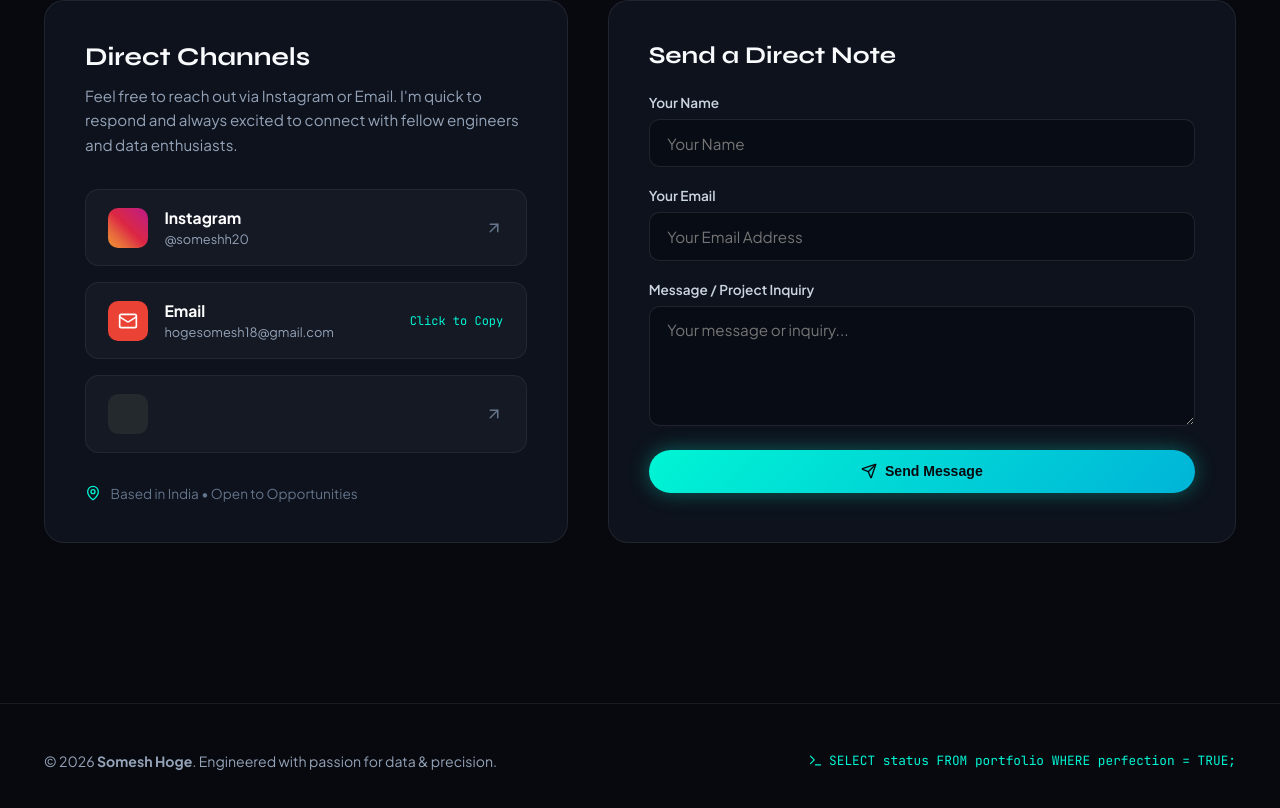
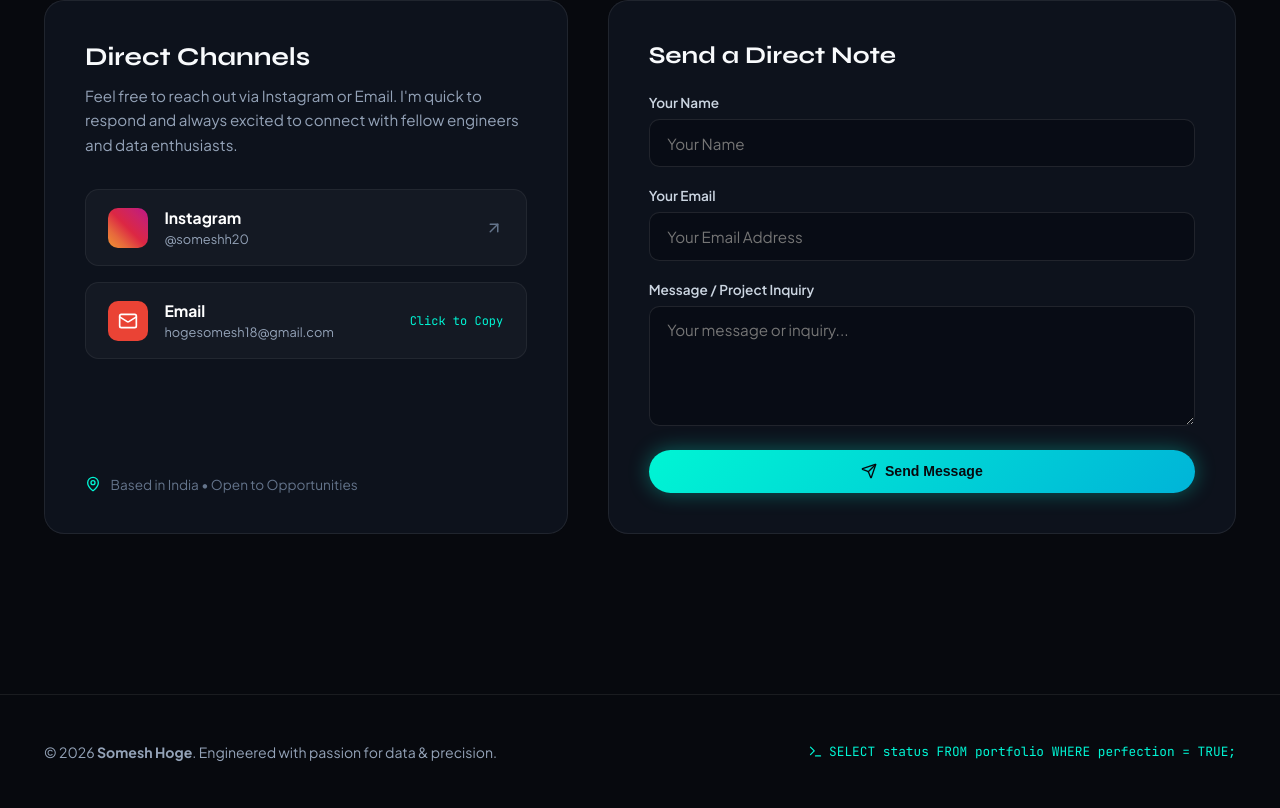
Before and after one commit to hoge-somesh/hoge-somesh.github.io, a plain HTML site: page index.html in a window 1280 px wide. Shown: the part 6606-7414 px from the top of the page. Drawn offline with nearby package versions, Linux system fonts and the light colour scheme.

Commit message:
Remove GitHub link from index.html
Removed GitHub social link from the HTML.

```diff
--- a/index.html
+++ b/index.html
@@ -1791,15 +1791,6 @@
                 </div>
                 <span style="font-size:0.75rem; color:var(--accent-cyan); font-family:var(--font-mono);">Click to Copy</span>
               </div>
-
-              <a href="https://github.com/hoge-somesh" target="_blank" rel="noopener" class="social-card-item">
-                <div class="social-icon-name">
-                  <div class="social-ico github">
-                    <i data-lucide="github" style="width:20px;height:20px;"></i>
-                  </div>
-                </div>
-                <i data-lucide="arrow-up-right" style="width:18px;height:18px;color:var(--text-dim);"></i>
-              </a>
             </div>
           </div>
 
@@ -2016,8 +2007,7 @@
       ],
       somesh_socials: [
         { platform: "Instagram", handle: "@someshh20", link_status: "Active & Reachable" },
-        { platform: "Email", handle: "hogesomesh18@gmail.com", link_status: "Fast Response" },
-        { platform: "GitHub", handle: "hoge-somesh", link_status: "Portfolio Live" }
+        { platform: "Email", handle: "hogesomesh18@gmail.com", link_status: "Fast Response" }
       ]
     };
 
```
